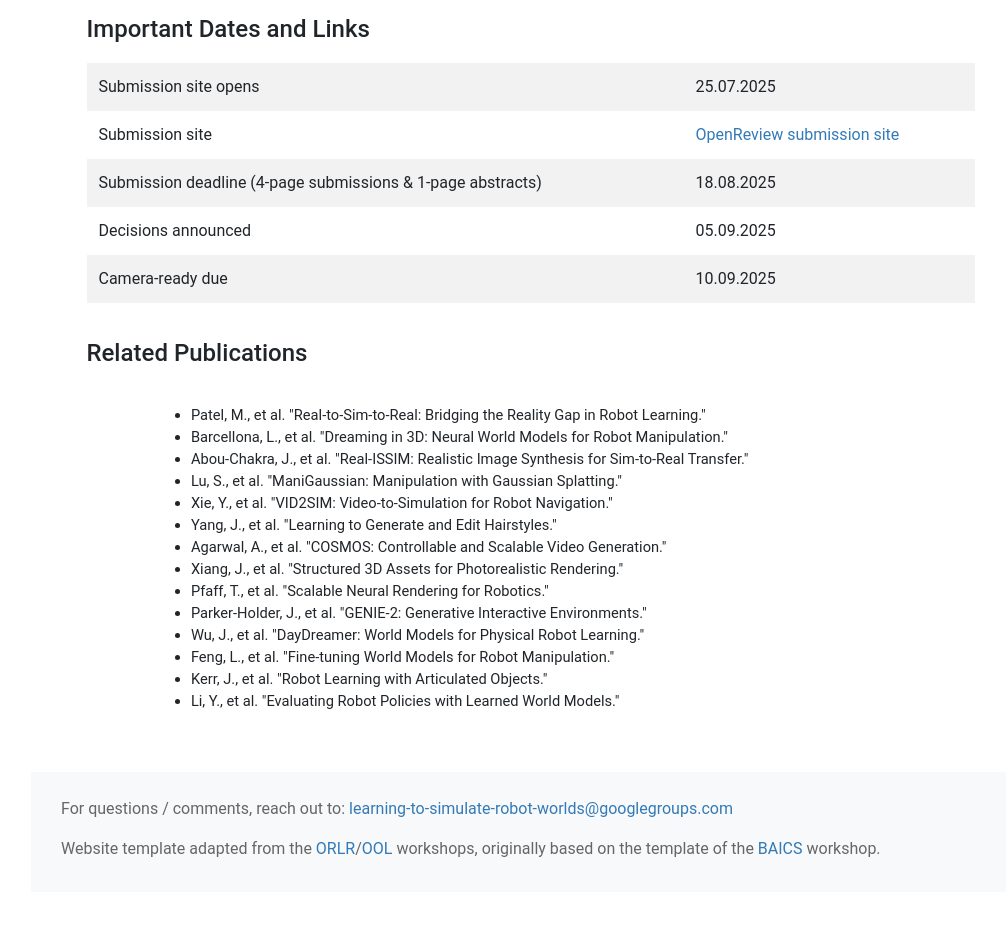
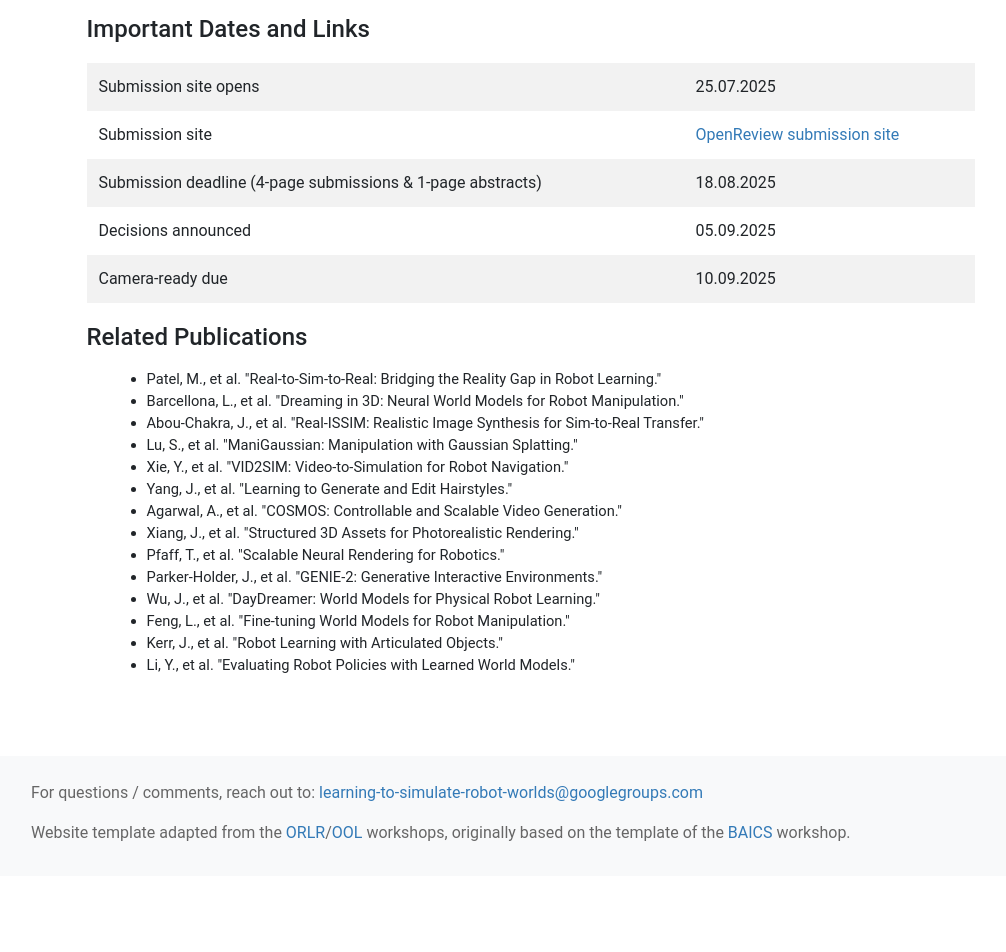
Before and after one commit to simulatingrobotworlds/simulatingrobotworlds.github.io, a Jekyll site: the page built from submit.html, in a window 1280 px wide. Shown: the part 1336-2288 px from the top of the page, without its empty margins (54-1060 px from the left). Built offline with Jekyll 4.4.1, drawn with Linux system fonts in a browser that asks for light colours; nearby versions of some CDN libraries; after the commit the page ends 2212 px from its top, so only the background shows below that.

Commit message:
Update for Chrome

```diff
--- a/css/style.css
+++ b/css/style.css
@@ -304,9 +304,12 @@
 }
 
 .main-content {
-  width: 80%;
-  margin: 20px 0 20px 5%;
-  text-align: left;
+  width: 80% !important;
+  margin: 20px 0 20px 5% !important;
+  text-align: left !important;
+  padding: 0 !important;
+  box-sizing: border-box;
+  display: block;
 }
 
 
--- a/submit.html
+++ b/submit.html
@@ -77,9 +77,7 @@
 </div>
 
 <div class="row main-content">
-
 <h3 style='margin-bottom: 12pt;'>Related Publications</h3>
-<div class="row main-content">
 <div class='references' style='font-size:11pt'>
 <ul>
   <li>Patel, M., et al. "Real-to-Sim-to-Real: Bridging the Reality Gap in Robot Learning."</li>
```
